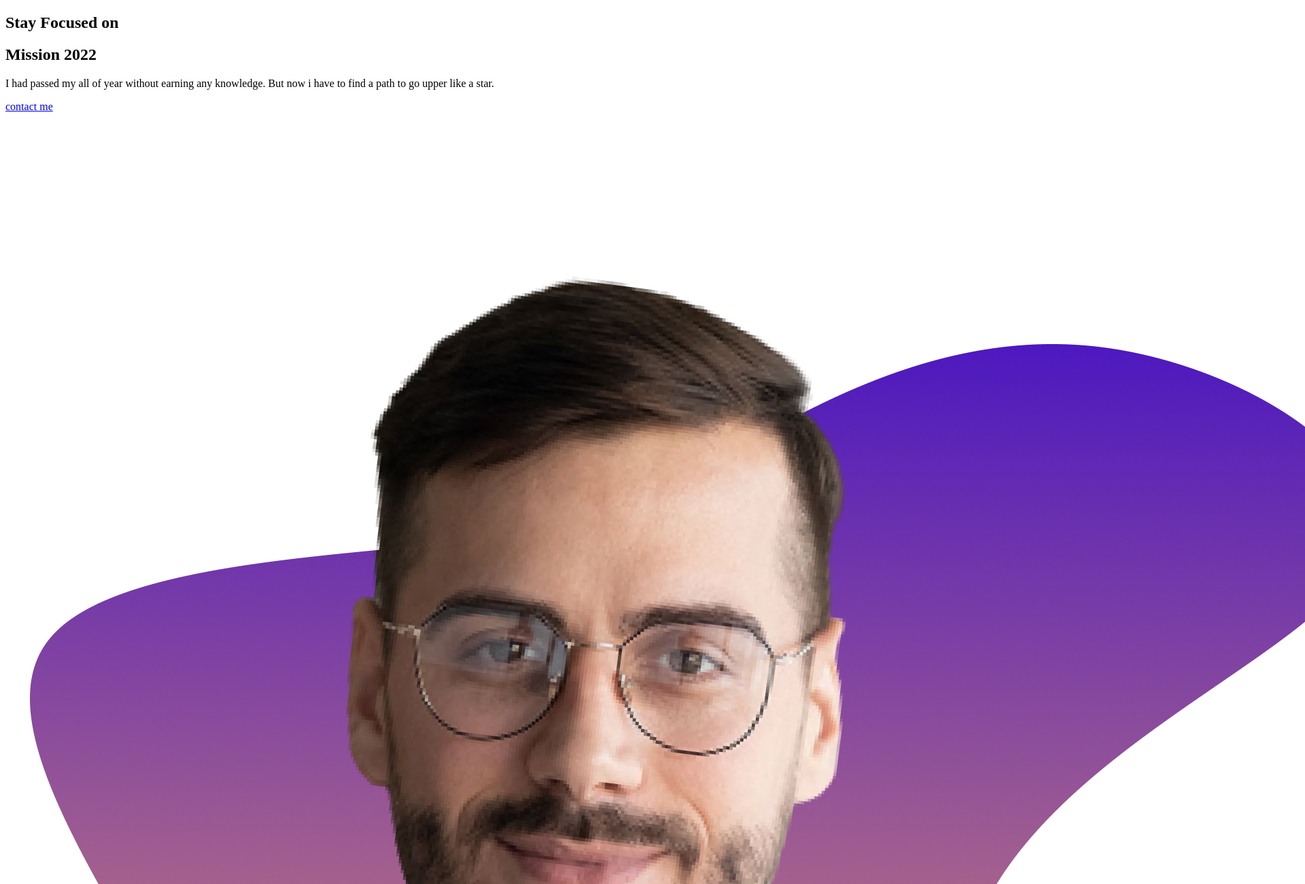
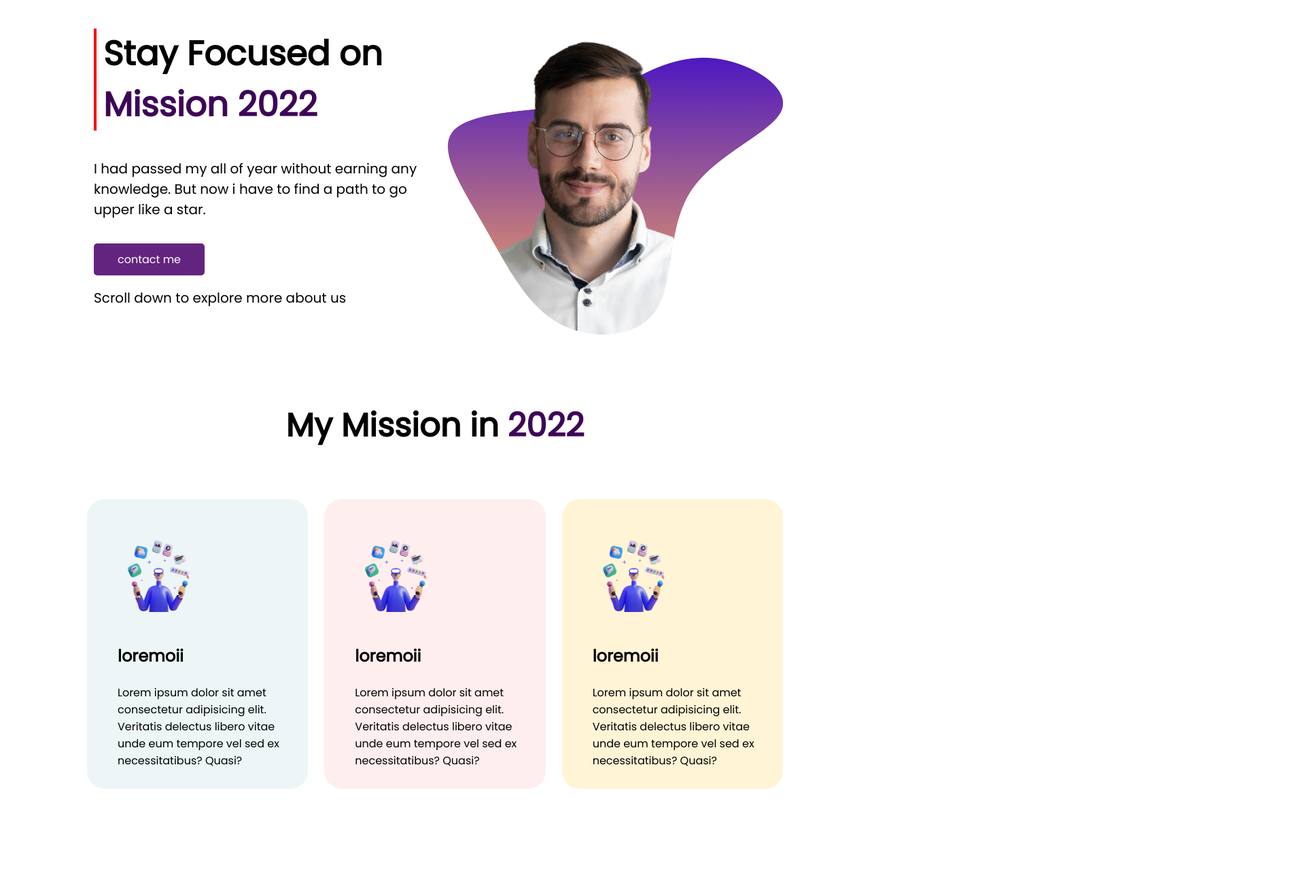
Before and after one commit to fahim021/assignment01, a plain HTML site: page index.html in a window 1280 px wide. Shown: the top 1300 px of the page at 68% size, 1920 px wide, since content can reach past the window. After the commit the page ends 1160 px from the top, so only its background shows below. Drawn offline with Linux system fonts and the light colour scheme.

Commit message:
first commit

```diff
--- a/index.html
+++ b/index.html
@@ -6,23 +6,57 @@
     <meta http-equiv="X-UA-Compatible" content="IE=edge">
     <meta name="viewport" content="width=device-width, initial-scale=1.0">
     <title>Document</title>
+    <link rel="preconnect" href="https://fonts.googleapis.com">
+    <link rel="preconnect" href="https://fonts.gstatic.com" crossorigin>
+    <link
+        href="https://fonts.googleapis.com/css2?family=Abril+Fatface&family=Anton&family=PT+Serif&family=Poppins&display=swap"
+        rel="stylesheet">
+    <link rel="stylesheet" href="style.css">
 </head>
 
 <body>
     <section>
 
-        <div>
-            <h1>Stay Focused on</h1>
-            <h1 class="indigo-promo"> Mission 2022</h1>
-            <p>I had passed my all of year without earning any knowledge. But now
+        <div class="middle-width">
+            <h1 class="banner-title">Stay Focused on <br><span class="indigo-promo">Mission 2022</span> </h1>
+            <p class="banner-detail">I had passed my all of year without earning any knowledge. But now
                 i have to find a path to go upper like a star.
             </p>
             <a class="link-button" target="_blank" href="https://www.facebook.com/Fahim.hussain.021/">contact me</a>
+            <p class="banner-detail">Scroll down to explore more about us
+            </p>
 
 
         </div>
-        <div>
+        <div class="middle-width">
             <img src="images/person/person-5.png" alt="">
+        </div>
+    </section>
+    <h1 class="mission-title">My Mission in<span class="indigo-promo"> 2022</span> </h1>
+    <section>
+
+        <div class="mission-sec ">
+            <div class="misson-card misson-card-1">
+                <img src="./images/illustrators/illustrator-1.png" alt="">
+                <h3>loremoii</h3>
+                <p>Lorem ipsum dolor sit amet consectetur adipisicing elit. Veritatis delectus libero vitae unde eum
+                    tempore
+                    vel sed ex necessitatibus? Quasi?</p>
+            </div>
+            <div class="misson-card misson-card-2">
+                <img src="./images/illustrators/illustrator-1.png" alt="">
+                <h3>loremoii</h3>
+                <p>Lorem ipsum dolor sit amet consectetur adipisicing elit. Veritatis delectus libero vitae unde eum
+                    tempore
+                    vel sed ex necessitatibus? Quasi?</p>
+            </div>
+            <div class="misson-card misson-card-3">
+                <img src="./images/illustrators/illustrator-1.png" alt="">
+                <h3>loremoii</h3>
+                <p>Lorem ipsum dolor sit amet consectetur adipisicing elit. Veritatis delectus libero vitae unde eum
+                    tempore
+                    vel sed ex necessitatibus? Quasi?</p>
+            </div>
         </div>
     </section>
 </body>
--- a/style.css
+++ b/style.css
@@ -2,9 +2,17 @@ h1{
     color: rgb(0, 0, 0);
     font-size: 50px;
 }
+.banner-detail{
+    font-size: 20px;
+
+}
 body{
-    font-family: 'Abril Fatface', cursive;
-    margin: 0;
+    font-family: 'Poppins', sans-serif;
+    font-size: 40px;
+    width: 80%;
+    margin: 0 auto;
+
+
 
 }
 .indigo-promo{
@@ -12,4 +20,69 @@ body{
 }
 section{
     display: flex;
+
 }
+.middle-width{
+
+    width: 50%;
+    padding-left: 10px;
+}
+.middle-width img{
+    width: 100%;
+
+}
+.banner-title{
+    border-left:4px solid red ;
+    padding-left: 10px;
+
+
+}
+.link-button{
+    text-decoration: none ;
+    font-size: 16px;
+    background-color: rgb(99, 36, 128);
+    color: white;
+    padding: 12px 35px;
+    border-radius: 5px;
+}
+.mission-title{
+    font-weight:bold;
+    font-size: 48px;
+    text-align: center;
+    padding: 50px 0px 40px 0px;
+}
+.mission-sec{
+    display: flex;
+    justify-content: space-between;
+
+}
+.misson-card{
+    border-radius: 26px;
+
+    padding: 32px 25px 13px 45px;
+
+
+}
+.misson-card-1{
+    background: rgba(79, 157, 166, 0.1);
+
+}
+.misson-card-2{
+    margin: 0px 24px;
+    background-color: rgba(255, 89, 89, 0.1);
+}
+.misson-card-3{
+    background-color: #FFF4D6;
+}
+.misson-card img{
+    width: 141px;
+    height: 141px;
+
+}
+.misson-card h3{
+    font-size: 24px;
+
+}
+.misson-card p{
+    font-size: 16px;
+}
```
